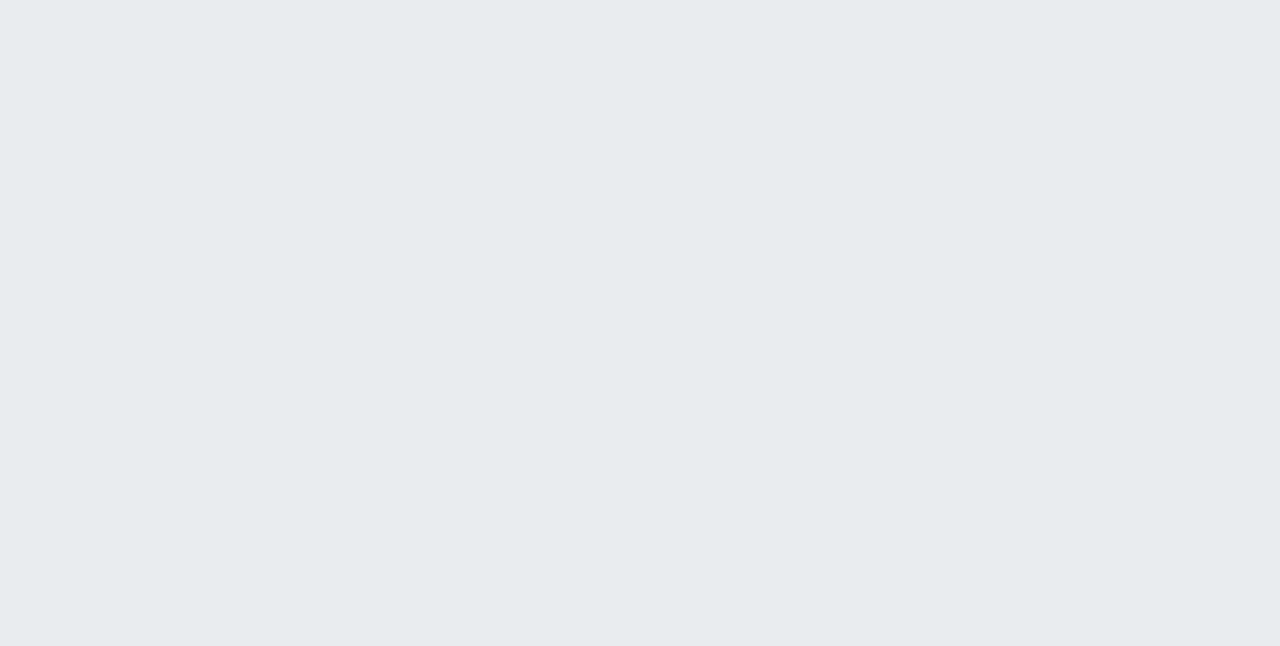
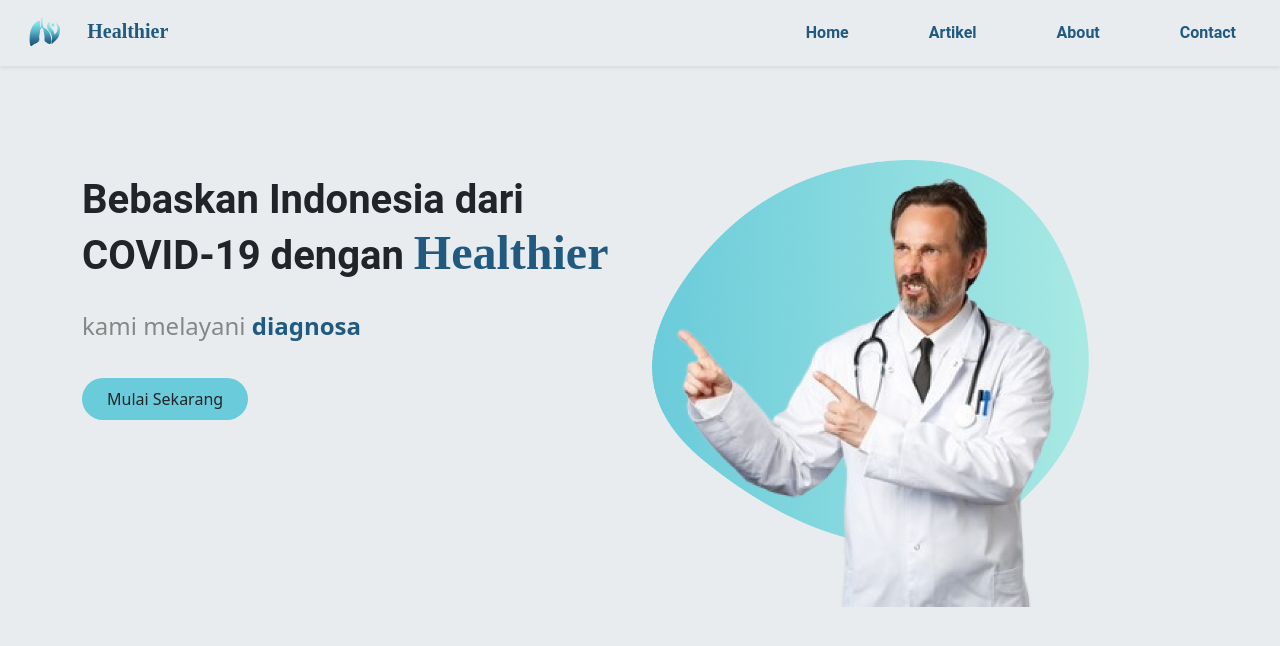
Before and after one commit to adimasmudi/healthier, a plain HTML site: page page/index.html in a window 1280 px wide. Drawn offline with nearby package versions, Linux system fonts and the light colour scheme.

Commit message:
banner index

```diff
--- a/assets/sass/_index.scss
+++ b/assets/sass/_index.scss
@@ -1,3 +1,74 @@
-body{
+// variabel
+$primarycolor: #215a80;
+$secondarycolor: #6acbda;
+$main-bg-color: #e9ecef;
+
+body {
     background-color: $main-bg-color;
 }
+.custom-nav {
+    background-color: $main-bg-color;
+    .navbar-brand {
+        img {
+            width: 50px;
+            height: 40px;
+        }
+        span {
+            color: $primarycolor;
+            font-family: Hannari;
+            font-weight: bold;
+            margin-left: 1em;
+        }
+    }
+}
+#navbarNav {
+    .navbar-nav {
+        .nav-item {
+            .nav-link {
+                color: $primarycolor;
+                font-family: Roboto;
+                // text-transform: uppercase;
+                font-weight: 600;
+                margin-left: 2.5em;
+            }
+        }
+    }
+}
+
+.banner {
+    margin-top: 8em;
+    .container {
+        .row {
+            h1 {
+                font-family: Roboto;
+                font-weight: 700;
+                font-size: 2.5rem;
+                span {
+                    color:$primarycolor;
+                    font-family: Hannari;
+                    font-weight: bold;
+                    font-size: 3rem;
+                }
+            }
+            p {
+                color: #868686;
+                font-size: 1.5rem;
+                line-height: 3em;
+                span {
+                    color: $primarycolor;
+                    font-weight: 700;
+                }
+            }
+            button {
+                background-color: $secondarycolor;
+                border-radius: 40px;
+                padding: 0.5em 1.5em;
+            }
+            img {
+                width: 80%;
+                margin-top: 2em;
+            }
+
+        }
+    }
+}
--- a/page/index.html
+++ b/page/index.html
@@ -1,14 +1,69 @@
 <!DOCTYPE html>
 <html lang="en">
-<head>
-    <meta charset="UTF-8">
-    <meta http-equiv="X-UA-Compatible" content="IE=edge">
-    <meta name="viewport" content="width=device-width, initial-scale=1.0">
+    <head>
+        <!-- Required meta tags -->
+        <meta charset="utf-8" />
+        <meta name="viewport" content="width=device-width, initial-scale=1" />
 
-    <link rel="stylesheet" href="../assets/sass/style.css">
-    <title>Healthier | </title>
-</head>
-<body>
+        <!-- Bootstrap CSS -->
+        <link href="https://cdn.jsdelivr.net/npm/bootstrap@5.1.3/dist/css/bootstrap.min.css" rel="stylesheet" integrity="sha384-1BmE4kWBq78iYhFldvKuhfTAU6auU8tT94WrHftjDbrCEXSU1oBoqyl2QvZ6jIW3" crossorigin="anonymous" />
 
-</body>
+        <!-- css -->
+        <link rel="stylesheet" href="../assets/sass/style.css" />
+
+        <title>Healthier |</title>
+    </head>
+    <body>
+        <!-- awal nav -->
+        <nav class="navbar navbar-expand-lg shadow-sm fixed-top bg-main d-flex flex-column custom-nav">
+            <div class="container-fluid">
+                <a class="navbar-brand" href="#" style="line-height: 5px">
+                    <img src="../assets/image/logo/logo.png" alt="Healthier" class="ps-3" />
+                    <span class="text-bold">Healthier</span>
+                </a>
+                <button class="navbar-toggler first-button" type="button" data-bs-toggle="collapse" data-bs-target="#navbarNav" aria-controls="navbarNav" aria-expanded="false" aria-label="Toggle navigation">
+                    <div class="animated-icon1"><span></span><span></span><span></span></div>
+                </button>
+                <div class="collapse navbar-collapse" id="navbarNav">
+                    <ul class="nav navbar-nav ms-auto">
+                        <li class="nav-item pe-4" data-page="index">
+                            <a href="index.html" class="nav-link">Home</a>
+                        </li>
+                        <li class="nav-item pe-4" data-page="about">
+                            <a href="blog.html" class="nav-link">Artikel</a>
+                        </li>
+                        <li class="nav-item pe-4" data-page="contact">
+                            <a href="contact.html" class="nav-link">About</a>
+                        </li>
+                        <li class="nav-item pe-4" data-page="contact">
+                            <a href="contact.html" class="nav-link">Contact</a>
+                        </li>
+                    </ul>
+                </div>
+            </div>
+        </nav>
+        <!-- akhir nav -->
+
+        <!-- awal banner -->
+        <section class="banner">
+            <div class="container">
+                <div class="row">
+                    <div class="col-md-6">
+                        <h1 class="mt-5">
+                            Bebaskan Indonesia dari COVID-19 dengan <span class="text-bold">Healthier</span>
+                        </h1>
+                        <p>kami melayani <span>diagnosa</span></p>
+                        <button class="btn">Mulai Sekarang</button>
+                    </div>
+                    <div class="col">
+                        <img src="../assets/image/index/doct.png" alt="">
+                    </div>
+                </div>
+            </div>
+        </section>
+        <!-- akhir banner -->
+
+        <!-- Bootstrap Bundle with Popper -->
+        <script src="https://cdn.jsdelivr.net/npm/bootstrap@5.1.3/dist/js/bootstrap.bundle.min.js" integrity="sha384-ka7Sk0Gln4gmtz2MlQnikT1wXgYsOg+OMhuP+IlRH9sENBO0LRn5q+8nbTov4+1p" crossorigin="anonymous"></script>
+    </body>
 </html>
```
Also changed, not shown: assets/image/index/doct.png (added), assets/sass/style.css, 1 other file.
